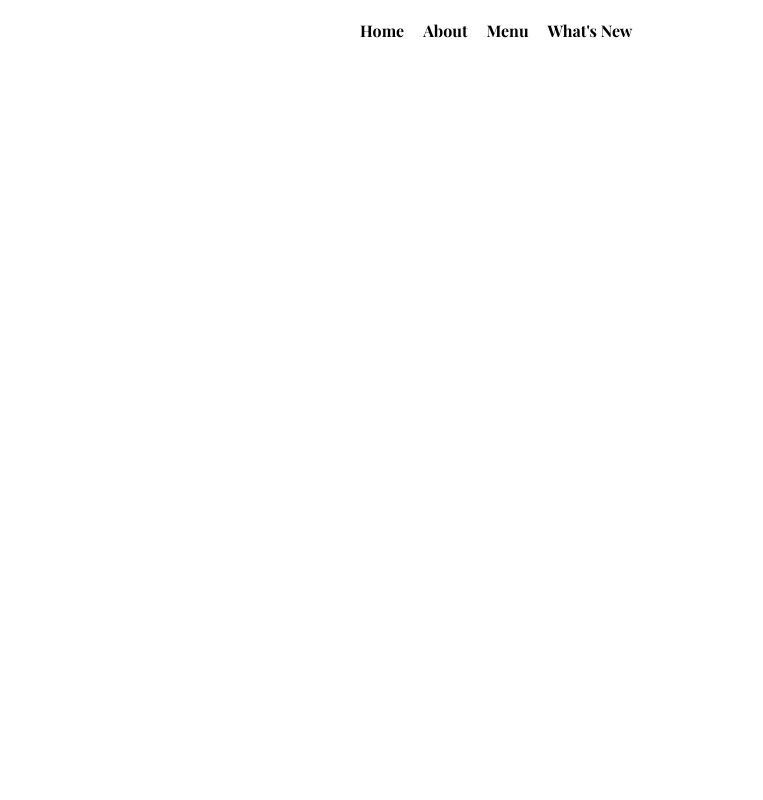
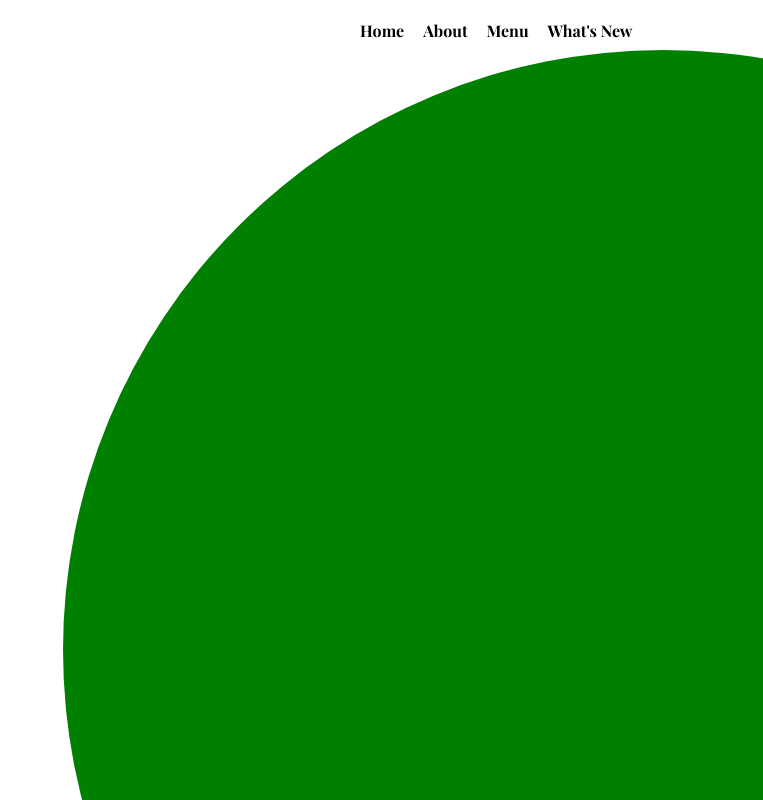
Before and after one commit to KayyMoreira/site-cosmetico, a plain HTML site: page index.html in a window 1280 px wide. Shown: the whole page, without its empty margins (517-1280 px from the left). Drawn offline with nearby package versions, Linux system fonts and the light colour scheme; a web font is replaced by a local one.

Commit message:
Update style.css

```diff
--- a/css/style.css
+++ b/css/style.css
@@ -15,8 +15,10 @@
 html,body{
     height:100%;
     overlflow-y: hidden;
+    overflow-x: hidden;
 }
 header{
+    height: 200px;
     padding:20px 0;
 }
 .logo{
@@ -31,3 +33,16 @@ header{
     text-decoration: none;
     font-weight: bold;
     margin-right: 15px;
+}
+section.sobre{
+    height: calc(100% - 200px);
+    position: relative;
+}
+.extras{
+    position: absolute;
+    bottom:-450px;
+    right:-500px;
+    width:1200px;
+    height:1200px;
+    border-radius:50%;
+    background-color: green;
```
